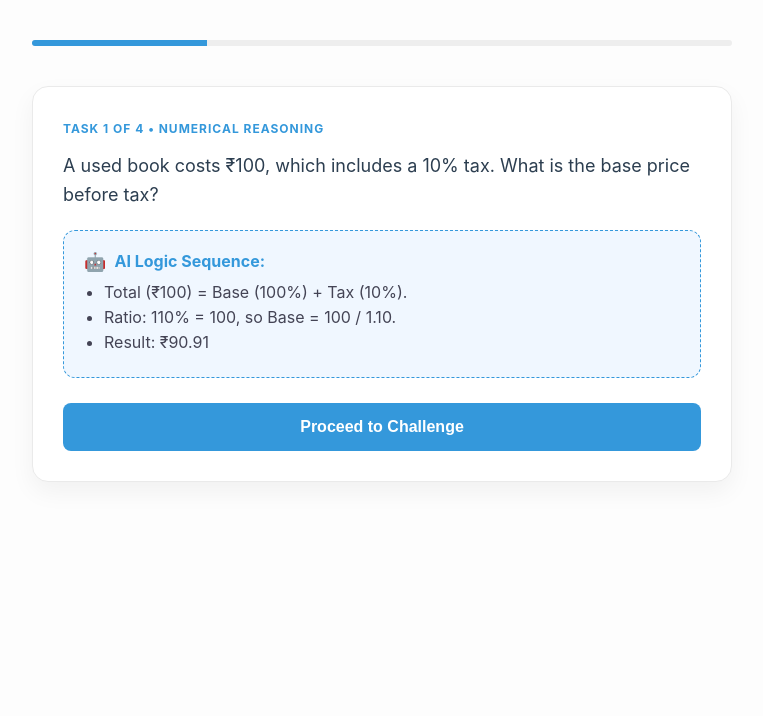
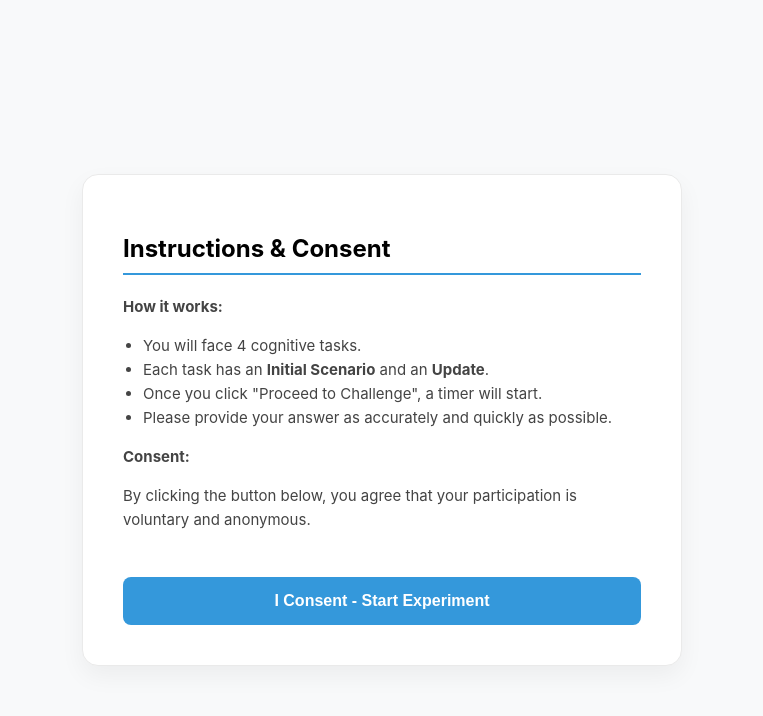
Before and after one commit to Joyaljose371/Cognitive-Flexibility, a React (Create React App) app: page / in a window 1280 px wide. Both pictures are taken after a click on the button "Group A". Shown: the top 716 px of the page, without its empty margins (258-1021 px from the left). Built offline with nearby package versions, Linux system fonts and the light colour scheme.

Commit message:
Fixed function scope and added consent screen

```diff
--- a/src/App.js
+++ b/src/App.js
@@ -33,8 +33,8 @@ const experimentData = [
 
 export default function ExperimentApp() {
   const [group, setGroup] = useState(null);
+  const [phase, setPhase] = useState('selection');
   const [currentTask, setCurrentTask] = useState(0);
-  const [phase, setPhase] = useState('initial');
   const [results, setResults] = useState([]);
   const [inputText, setInputText] = useState('');
   const [timer, setTimer] = useState(0);
@@ -47,7 +47,19 @@ export default function ExperimentApp() {
   }
 }, []);
 
-  const startExperiment = (g) => { setGroup(g); setPhase('initial'); };
+  // Auto-detect group from URL
+  useEffect(() => {
+    const params = new URLSearchParams(window.location.search);
+    const urlGroup = params.get('group')?.toUpperCase();
+    if (urlGroup === 'A' || urlGroup === 'B') {
+      setGroup(urlGroup);
+      setPhase('consent');
+    }
+  }, []);
+
+  const handleConsent = () => {
+    setPhase('initial');
+  };
 
   const goToUpdate = () => {
     setPhase('update');
@@ -89,43 +101,65 @@ export default function ExperimentApp() {
     }
   };
 
-  // --- STYLING OBJECTS ---
-  const cardStyle = {
-    background: 'white', padding: '30px', borderRadius: '16px',
-    boxShadow: '0 10px 25px rgba(0,0,0,0.05)', border: '1px solid #eaeaea',
-    transition: 'all 0.3s ease'
-  };
-
-  if (!group) {
+  // SCREEN: Selection
+  if (phase === 'selection' && !group) {
     return (
-      <div style={{ display: 'flex', flexDirection: 'column', alignItems: 'center', justifyContent: 'center', height: '100vh', backgroundColor: '#f8f9fa', fontFamily: 'Inter, system-ui' }}>
-        <h1 style={{ color: '#1a1a1a', marginBottom: '10px' }}>Cognitive Flexibility Study</h1>
-        <p style={{ color: '#666', marginBottom: '30px' }}>Select your assigned group to begin the assessment</p>
-        <div style={{ display: 'flex', gap: '20px' }}>
-          <button onClick={() => startExperiment('A')} style={startBtnStyle}>Group A</button>
-          <button onClick={() => startExperiment('B')} style={startBtnStyle}>Group B</button>
+      <div style={fullPageCenter}>
+        <div style={cardStyle}>
+          <h1 style={{ color: '#1a1a1a', marginBottom: '10px' }}>Cognitive Flexibility Study</h1>
+          <p style={{ color: '#666', marginBottom: '30px' }}>Select your assigned group to begin the assessment</p>
+          <div style={{ display: 'flex', gap: '20px', justifyContent: 'center' }}>
+            <button onClick={() => { setGroup('A'); setPhase('consent'); }} style={startBtnStyle}>Group A</button>
+            <button onClick={() => { setGroup('B'); setPhase('consent'); }} style={startBtnStyle}>Group B</button>
+          </div>
         </div>
       </div>
     );
   }
 
-  if (phase === 'finished') {
+  // SCREEN: Consent
+  if (phase === 'consent') {
     return (
-      <div style={{ display: 'flex', flexDirection: 'column', alignItems: 'center', justifyContent: 'center', height: '100vh', textAlign: 'center', fontFamily: 'Inter, sans-serif' }}>
-        <div style={{ fontSize: '60px', marginBottom: '20px' }}>✅</div>
-        <h1 style={{ color: '#27ae60' }}>Participation Recorded</h1>
-        <p style={{ color: '#666', maxWidth: '400px' }}>Thank you! Your data has been securely synced to our research database. You may now close this tab.</p>
+      <div style={fullPageCenter}>
+        <div style={{ ...cardStyle, maxWidth: '600px', textAlign: 'left' }}>
+          <h2 style={{ borderBottom: '2px solid #3498db', paddingBottom: '10px' }}>Instructions & Consent</h2>
+          <div style={{ margin: '20px 0', fontSize: '15px', lineHeight: '1.6', color: '#444' }}>
+            <strong>How it works:</strong>
+            <ul style={{ paddingLeft: '20px' }}>
+              <li>You will face 4 cognitive tasks.</li>
+              <li>Each task has an <strong>Initial Scenario</strong> and an <strong>Update</strong>.</li>
+              <li>Once you click "Proceed to Challenge", a timer will start.</li>
+              <li>Please provide your answer as accurately and quickly as possible.</li>
+            </ul>
+            <strong>Consent:</strong>
+            <p>By clicking the button below, you agree that your participation is voluntary and anonymous.</p>
+          </div>
+          <button onClick={handleConsent} style={mainBtnStyle}>I Consent - Start Experiment</button>
+        </div>
       </div>
     );
   }
 
+  // SCREEN: Finished
+  if (phase === 'finished') {
+    return (
+      <div style={fullPageCenter}>
+        <div style={cardStyle}>
+          <div style={{ fontSize: '60px', marginBottom: '20px' }}>✅</div>
+          <h1 style={{ color: '#27ae60' }}>Participation Recorded</h1>
+          <p style={{ color: '#666' }}>Thank you! Your data has been securely synced. You may now close this tab.</p>
+        </div>
+      </div>
+    );
+  }
+
+  // SCREEN: Tasks
   const task = experimentData[currentTask];
   const progress = ((currentTask + 1) / 4) * 100;
 
   return (
     <div style={{ backgroundColor: '#fdfdfd', minHeight: '100vh', fontFamily: 'Inter, system-ui', padding: '40px 20px' }}>
       <div style={{ maxWidth: '700px', margin: '0 auto' }}>
-        {/* Progress Bar */}
         <div style={{ height: '6px', background: '#eee', borderRadius: '10px', marginBottom: '40px', overflow: 'hidden' }}>
           <div style={{ width: `${progress}%`, height: '100%', background: '#3498db', transition: 'width 0.5s ease' }} />
         </div>
@@ -134,10 +168,10 @@ export default function ExperimentApp() {
           <span style={{ textTransform: 'uppercase', fontSize: '12px', fontWeight: 'bold', color: '#3498db', letterSpacing: '1px' }}>
             Task {currentTask + 1} of 4 • {task.title}
           </span>
-          <p style={{ fontSize: '18px', lineHeight: '1.6', color: '#2c3e50', marginTop: '15px' }}>{task.initialQ}</p>
+          <p style={{ fontSize: '18px', lineHeight: '1.6', color: '#2c3e50', marginTop: '15px', textAlign: 'left' }}>{task.initialQ}</p>
 
           {group === 'A' && (
-            <div style={{ marginTop: '20px', background: '#f0f7ff', padding: '20px', borderRadius: '12px', border: '1px dashed #3498db' }}>
+            <div style={{ marginTop: '20px', background: '#f0f7ff', padding: '20px', borderRadius: '12px', border: '1px dashed #3498db', textAlign: 'left' }}>
               <div style={{ display: 'flex', alignItems: 'center', gap: '8px', marginBottom: '10px', color: '#3498db' }}>
                 <span style={{ fontSize: '18px' }}>🤖</span> <strong>AI Logic Sequence:</strong>
               </div>
@@ -153,14 +187,14 @@ export default function ExperimentApp() {
         </div>
 
         {phase === 'update' && (
-          <div style={{ marginTop: '20px', animation: 'fadeIn 0.5s ease' }}>
-            <div style={{ ...cardStyle, background: '#fff9f4', borderColor: '#ff922b' }}>
+          <div style={{ marginTop: '20px' }}>
+            <div style={{ ...cardStyle, background: '#fff9f4', borderColor: '#ff922b', textAlign: 'left' }}>
               <p style={{ fontSize: '18px', fontWeight: '600', color: '#d9480f' }}>{task.updateQ}</p>
               <textarea
-                style={{ width: '100%', height: '100px', marginTop: '15px', padding: '15px', borderRadius: '8px', border: '1px solid #ddd', fontSize: '16px', outline: 'none', fontFamily: 'inherit' }}
+                style={{ width: '100%', height: '100px', marginTop: '15px', padding: '15px', borderRadius: '8px', border: '1px solid #ddd', fontSize: '16px', outline: 'none', boxSizing: 'border-box' }}
                 value={inputText}
                 onChange={(e) => setInputText(e.target.value)}
-                placeholder="Enter your response based on the update..."
+                placeholder="Enter your response..."
               />
               <div style={{ display: 'flex', justifyContent: 'space-between', alignItems: 'center', marginTop: '15px' }}>
                 <div style={{ color: '#ff922b', fontSize: '14px', fontWeight: '600' }}>⏱ Latency: {timer}s</div>
@@ -174,7 +208,17 @@ export default function ExperimentApp() {
   );
 }
 
-// --- BUTTON STYLES ---
-const startBtnStyle = { padding: '15px 40px', cursor: 'pointer', background: '#3498db', color: '#fff', border: 'none', borderRadius: '8px', fontSize: '16px', fontWeight: 'bold', transition: 'transform 0.2s' };
+// --- STYLES (Declared once, outside function) ---
+const fullPageCenter = {
+  display: 'flex', flexDirection: 'column', alignItems: 'center', justifyContent: 'center',
+  minHeight: '100vh', backgroundColor: '#f8f9fa', fontFamily: 'Inter, system-ui', padding: '20px'
+};
+
+const cardStyle = {
+  background: 'white', padding: '40px', borderRadius: '16px',
+  boxShadow: '0 10px 25px rgba(0,0,0,0.05)', border: '1px solid #eaeaea', width: '100%', boxSizing: 'border-box'
+};
+
+const startBtnStyle = { padding: '15px 40px', cursor: 'pointer', background: '#3498db', color: '#fff', border: 'none', borderRadius: '8px', fontSize: '16px', fontWeight: 'bold' };
 const mainBtnStyle = { width: '100%', marginTop: '25px', padding: '15px', cursor: 'pointer', background: '#3498db', color: '#fff', border: 'none', borderRadius: '8px', fontSize: '16px', fontWeight: 'bold' };
 const submitBtnStyle = { padding: '12px 30px', cursor: 'pointer', background: '#27ae60', color: '#fff', border: 'none', borderRadius: '8px', fontSize: '14px', fontWeight: 'bold' };
```
